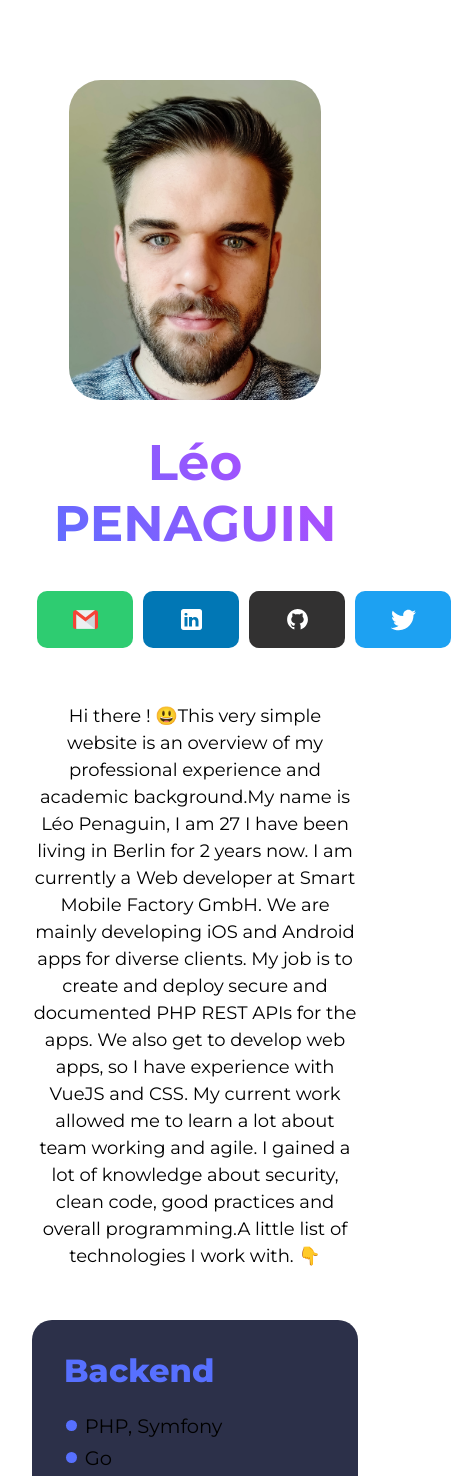
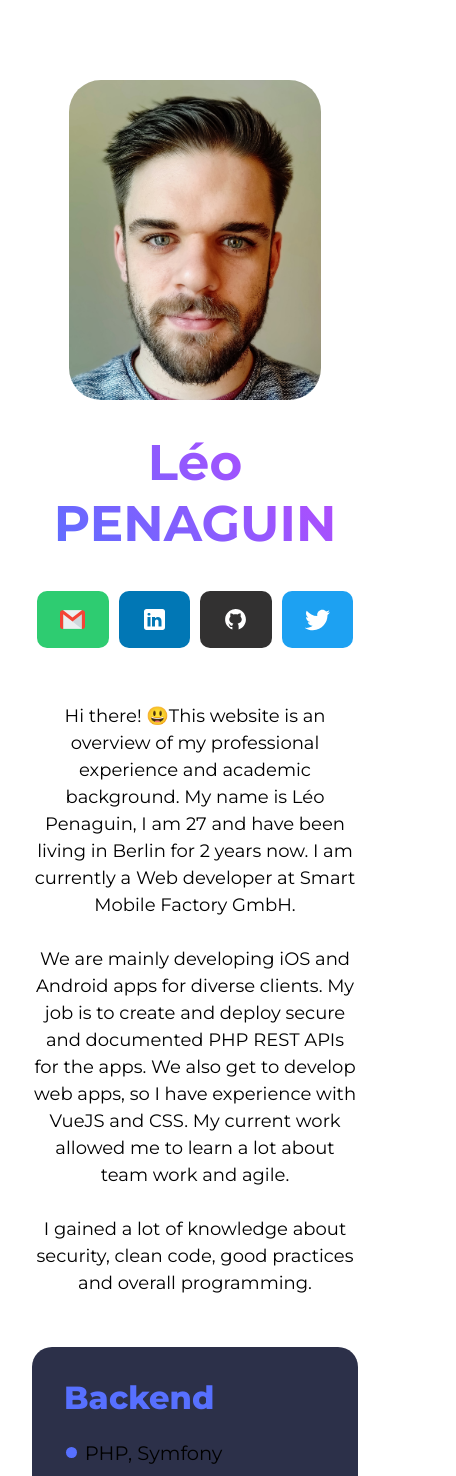
Before and after one commit to LeoPenaguin/resume, a Vue app: page / in a window 390 px wide. Shown: the top 1476 px of the page, 456 px wide, since content can reach past the window. Built offline with nearby package versions, Linux system fonts and the light colour scheme.

Commit message:
le STYLE

```diff
--- a/src/components/Sections/Description.vue
+++ b/src/components/Sections/Description.vue
@@ -65,13 +65,13 @@
 
       <div class="description-text">
       <p>
-        Hi there ! 😃This very simple website is an overview of my professional experience and academic background.My
-        name is Léo Penaguin, I am 27 I have been living in Berlin for 2 years now. I am currently a Web developer at
-        Smart Mobile Factory GmbH. We are mainly developing iOS and Android apps for diverse clients. My job is to
-        create and deploy secure and documented PHP REST APIs for the apps. We also get to develop web apps, so I have
-        experience with VueJS and CSS. My current work allowed me to learn a lot about team working and agile. I gained
-        a lot of knowledge about security, clean code, good practices and overall programming.A little list of
-        technologies I work with. 👇
+        Hi there! 😃This website is an overview of my professional experience and academic background. My name is Léo Penaguin, I am 27 and have been living in Berlin for 2 years now. I am currently a Web developer at Smart Mobile Factory GmbH.
+        <br>
+        <br>
+        We are mainly developing iOS and Android apps for diverse clients. My job is to create and deploy secure and documented PHP REST APIs for the apps. We also get to develop web apps, so I have experience with VueJS and CSS. My current work allowed me to learn a lot about team work and agile.
+        <br>
+        <br>
+        I gained a lot of knowledge about security, clean code, good practices and overall programming.
       </p>
       </div>
 
--- a/src/sass/responsive/responsive.scss
+++ b/src/sass/responsive/responsive.scss
@@ -22,5 +22,18 @@
       display: flex !important;
       flex-direction: column;
     }
+
+  }
+  #description {
+    .section-center {
+      .social-grid {
+        width: 100%;
+        .grid-item {
+          width: auto;
+          flex: 1;
+          padding: 1rem;
+        }
+      }
+    }
   }
 }
--- a/vue.config.js
+++ b/vue.config.js
@@ -1,3 +1,3 @@
 module.exports = {
-    publicPath: process.env.NODE_ENV === 'production' ? '/curriculum-vitae/' : '/'
+    publicPath: process.env.NODE_ENV === 'production' ? '/resume/' : '/'
 }
```
